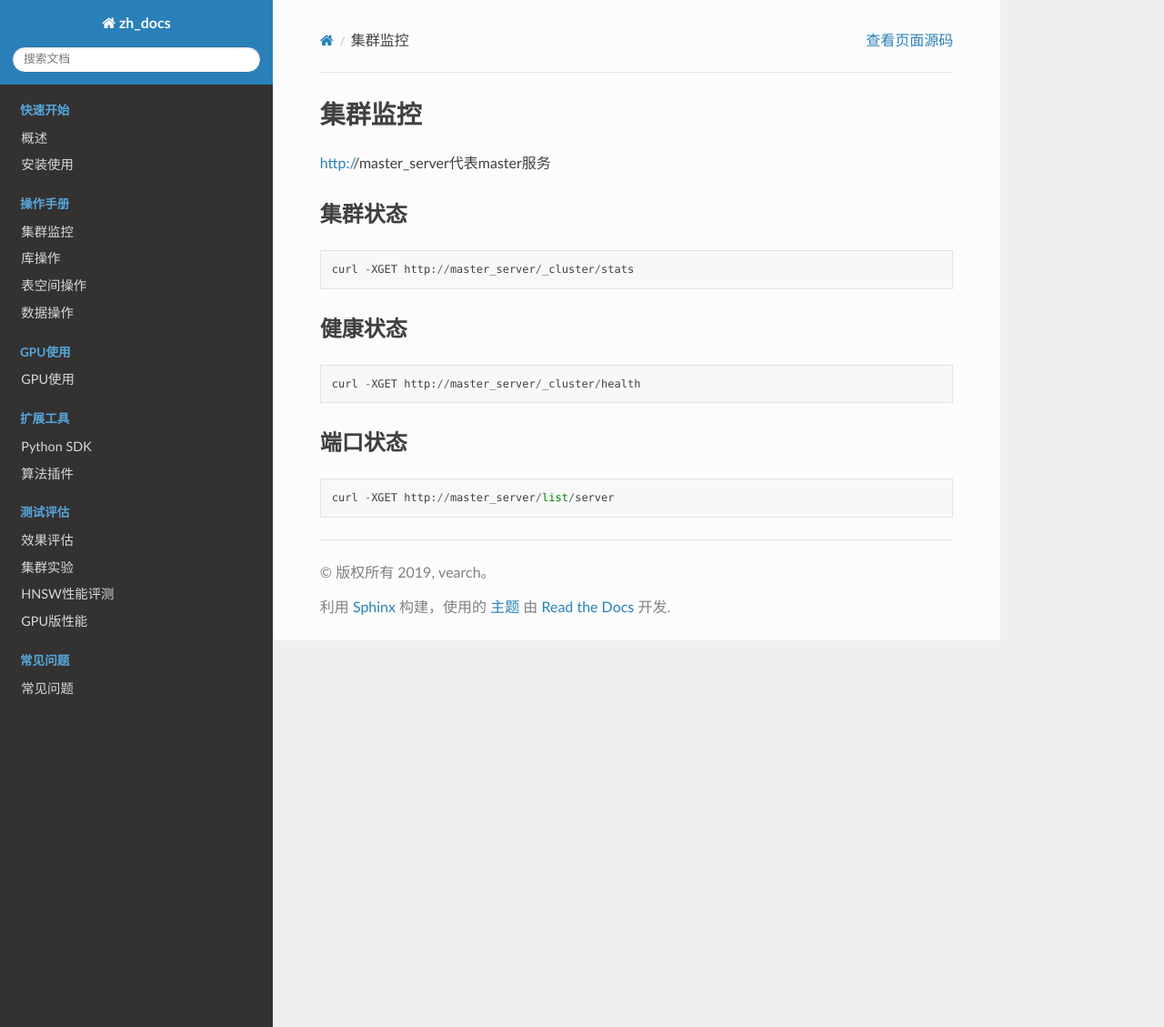
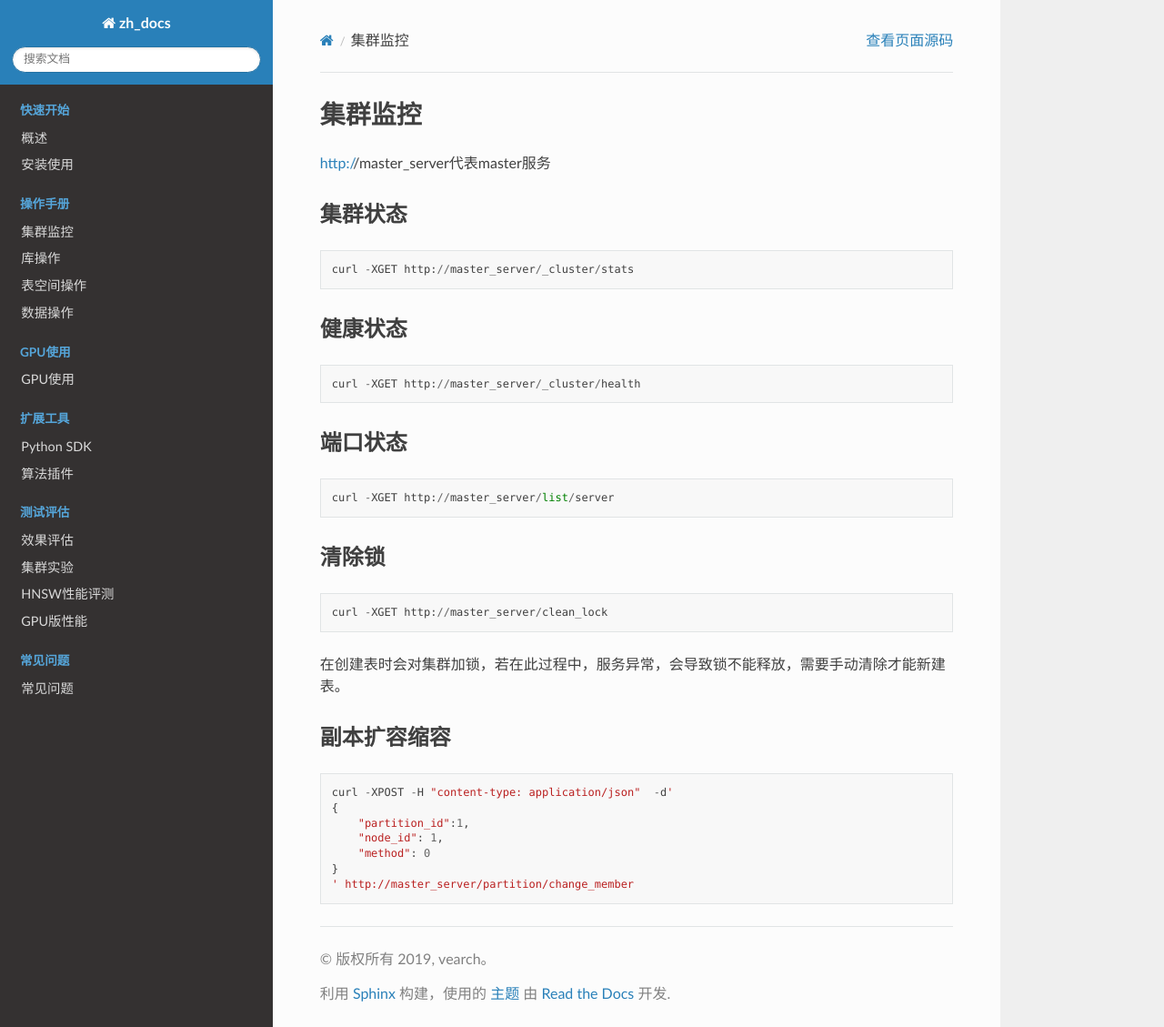
Before and after one commit to nizyun/vs_cn, a Sphinx documentation site: the page built from docs/source/cluster_status.rst, in a window 1280 px wide and 1129 px high. Shown: the whole window at 91% size. Built offline with Sphinx 7.4.7 and the Read the Docs theme 2.0.0, drawn with Linux system fonts in a browser that asks for light colours; pages that are not in the unit, such as notebooks, are missing from menus.

Commit message:
add inter partition change_member

```diff
--- a/docs/source/cluster_status.rst
+++ b/docs/source/cluster_status.rst
@@ -25,3 +25,26 @@ http://master_server代表master服务
 ::
 
   curl -XGET http://master_server/list/server
+
+
+清除锁
+--------
+
+::
+
+  curl -XGET http://master_server/clean_lock
+
+在创建表时会对集群加锁，若在此过程中，服务异常，会导致锁不能释放，需要手动清除才能新建表。
+
+副本扩容缩容
+--------
+
+::
+
+  curl -XPOST -H "content-type: application/json"  -d'
+  {
+      "partition_id":1,
+      "node_id": 1,
+      "method": 0
+  }
+  ' http://master_server/partition/change_member
```
